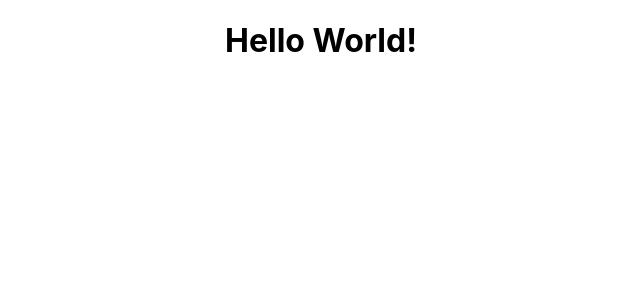
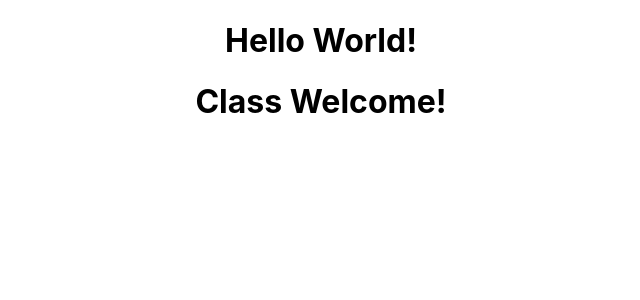
Before and after one commit to NeytChi/education-react, a React (Create React App) app: page / in a window 1280 px wide. Shown: the top 300 px of the page, without its empty margins (319-959 px from the left). Built offline with nearby package versions, Linux system fonts and the light colour scheme.

Commit message:
INF: Create a component class Welcome

```diff
--- a/src/App.js
+++ b/src/App.js
@@ -2,6 +2,7 @@
 import logo from './logo.svg';
 import './App.css';
 import { Greet } from './components/Greet'
+import Welcome from './components/Welcome'
 
 class App extends Component
 {
@@ -9,6 +10,7 @@
     return (
       <div className="App">
         <Greet />
+        <Welcome />
       </div>
     );
   }
--- /dev/null
+++ b/src/components/Welcome.js
@@ -0,0 +1,11 @@
+import React, { Component } from 'react'
+
+class Welcome extends Component
+{
+    render()
+    {
+        return <h1>Class Welcome!</h1>
+    }
+}
+
+export default Welcome
```
